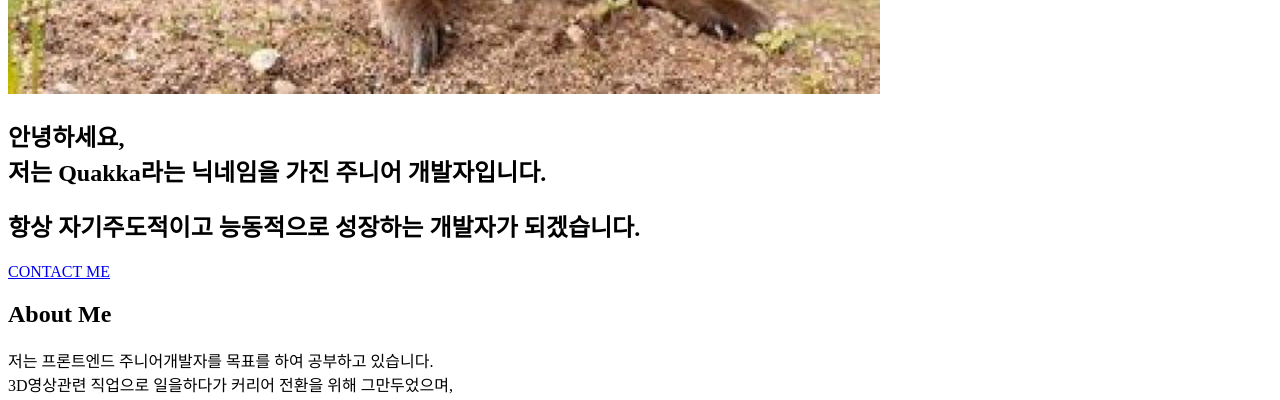
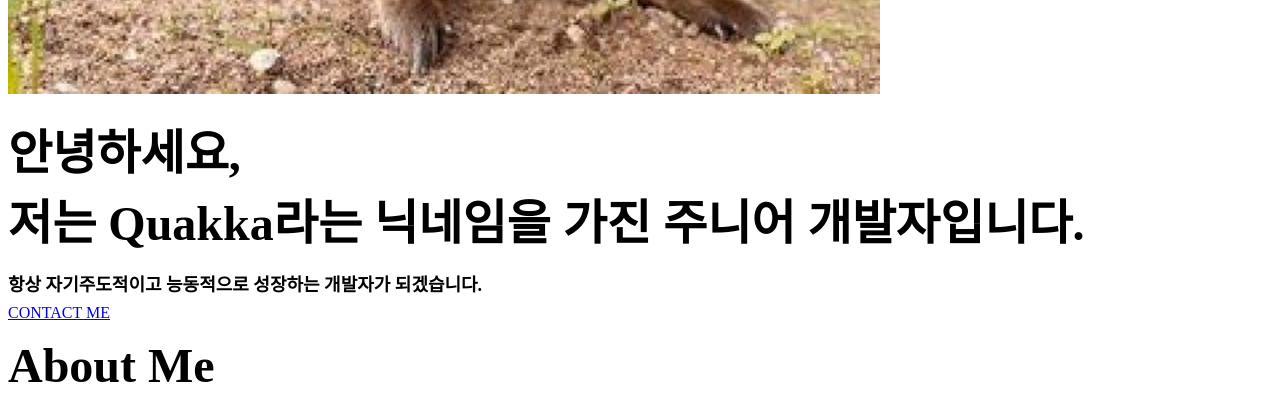
Before and after one commit to wldns0622/myPage, a plain HTML site: page index.html in a window 1280 px wide. Shown: the part 1530-1930 px from the top of the page. Drawn offline with Linux system fonts and the light colour scheme.

Commit message:
CSS: Typography

```diff
--- a/style.css
+++ b/style.css
@@ -32,3 +32,32 @@
 * {
   box-sizing: border-box;
 }
+
+/* Typography */
+h1 {
+  font-size: var(--font-large);
+  font-weight: var(--weight-bold);
+  color: var(--color-black);
+  margin: 16px 0;
+}
+
+h2 {
+  font-size: var(--font-regular);
+  font-weight: var(--weight-semi-bold);
+  color: var(--color-black);
+  margin: 8px 0;
+}
+
+h3 {
+  font-size: var(--font-regular);
+  font-weight: var(--weight-regular);
+  color: var(--color-black);
+  margin: 8px 0;
+}
+
+p {
+  font-size: var(--font-regular);
+  font-weight: var(--weight-regular);
+  color: var(--color-black);
+  margin: 4px 0;
+}
```
